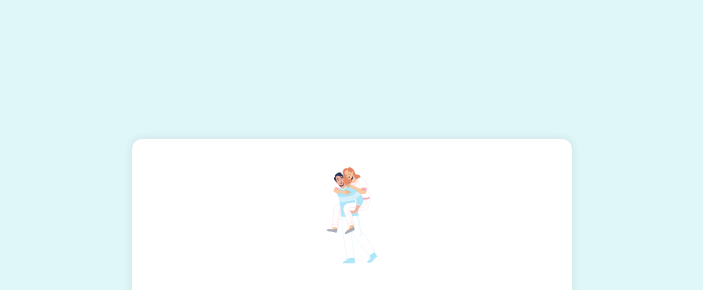
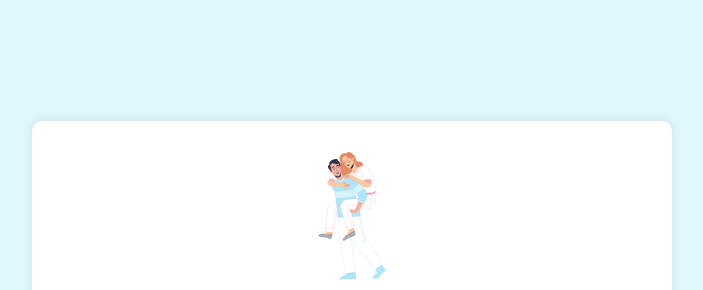
Before and after one commit to Brito-Dev18/Daniel-e-Leticia, a plain HTML site: page index.html in a window 1280 px wide. Shown: the part 124-414 px from the top of the page, without its empty margins (288-991 px from the left). Drawn offline with Linux system fonts and the light colour scheme.

Commit message:
Update styles.css

```diff
--- a/styles.css
+++ b/styles.css
@@ -15,6 +15,8 @@ body {
     align-items: center;
     height: 100%;
     width: 100%;
+    padding: 20px;
+    box-sizing: border-box;
 }
 
 .card {
@@ -23,13 +25,13 @@ body {
     border-radius: 10px;
     box-shadow: 0 0 10px rgba(0, 0, 0, 0.1);
     text-align: center;
-    max-width: 400px;
+    max-width: 600px;
     width: 100%;
     position: relative;
 }
 
 .header img {
-    max-width: 150px; /* Tamanho máximo da imagem */
+    max-width: 200px; /* Tamanho máximo da imagem */
     height: auto;
     margin-bottom: 10px;
 }
```
